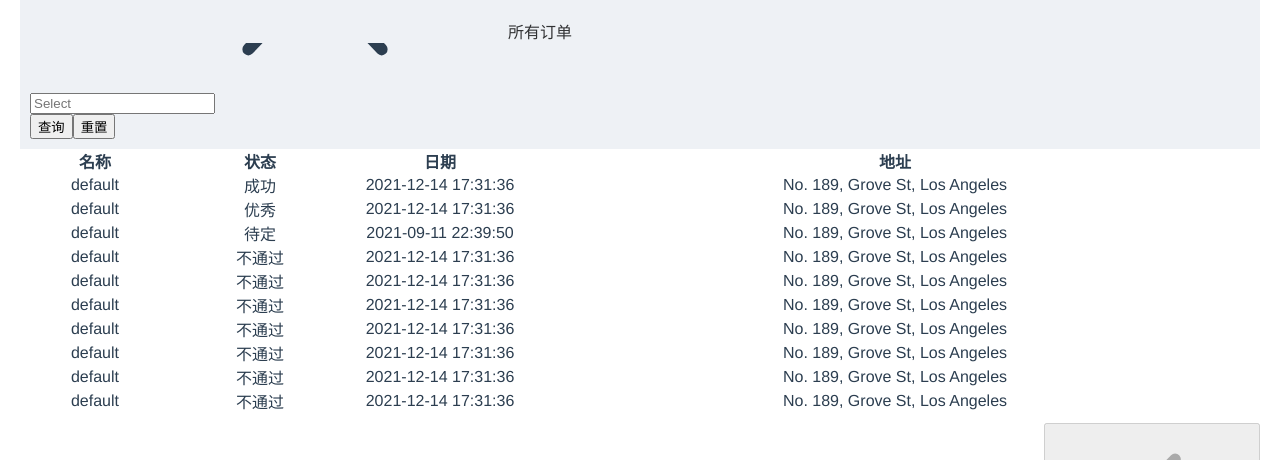
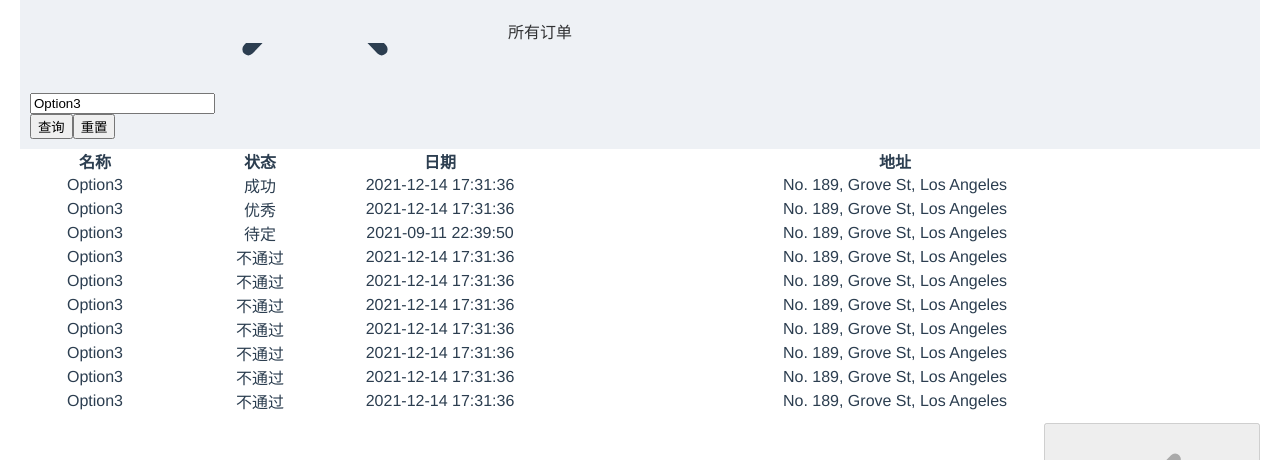
Before and after one commit to santa945/oms_vue3_vite, a Vue app: page /#/main/all-orders in a window 1280 px wide. Shown: the part 1012-1472 px from the top of the page. Built offline with nearby package versions, Linux system fonts and the light colour scheme.

Commit message:
fix: 修改queryform的传参

```diff
--- a/src/components/QueryForm.vue
+++ b/src/components/QueryForm.vue
@@ -12,7 +12,7 @@
     </div>
 </template>
 <script lang="ts">
-import { ref } from 'vue'
+import { computed } from 'vue'
 import NameSelect from './NameSelect.vue';
 export default {
     name: "QueryForm",
@@ -20,9 +20,9 @@ export default {
     setup(props: any, context: any) {
         console.log(context, 111);
 
-        const formModel = ref(props.formModel);
-        const formItem = ref(props.formItem);
-        const buttons = ref(props.buttons);
+        const formModel = computed(() => props.formModel);
+        const formItem = computed(() => props.formItem);
+        const buttons = computed(() => props.buttons);
         const handleEmit = (type: string) => {
             console.log("handleEmit", type);
             context.emit("btnClick", type)
--- a/src/modules/all-orders/page/index.vue
+++ b/src/modules/all-orders/page/index.vue
@@ -43,6 +43,12 @@ export default {
         }
         const handleQuery = (action: string) => {
             console.log('查询', action, formModel);
+            if (action === 'reset') {
+                data.formModel = {
+                    name: ''
+                }
+                console.log('data', data);
+            }
             query()
 
         }
@@ -76,10 +82,10 @@ export default {
             }
         ]
         const query = (params = {}) => {
-            store.dispatch('all-orders/getOrderList', { ...formModel, ...params })
+            store.dispatch('all-orders/getOrderList', { ...data.formModel, ...params })
         }
         const formModel = {
-            name: ''
+            name: 'Option3'
         }
         const data = reactive({
             column,
```
